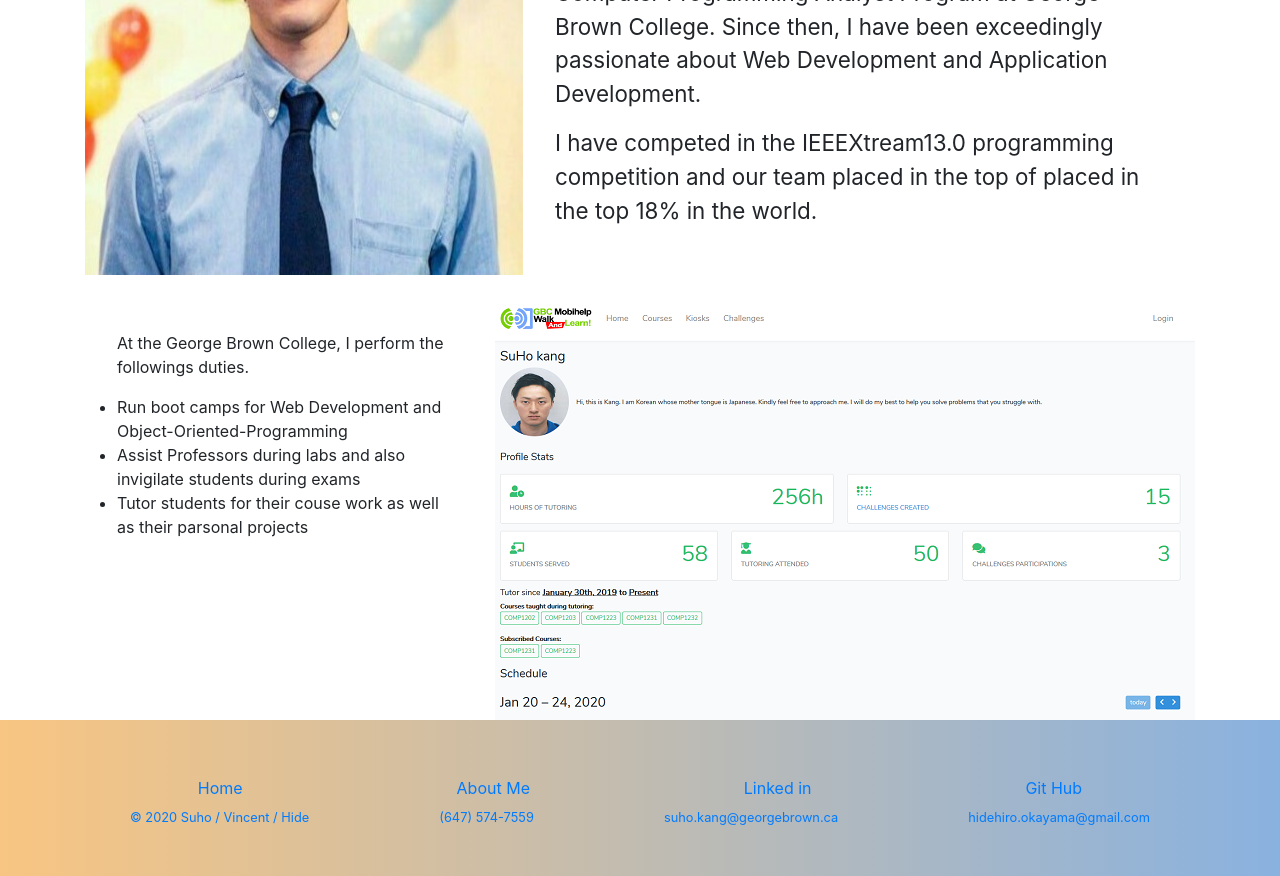
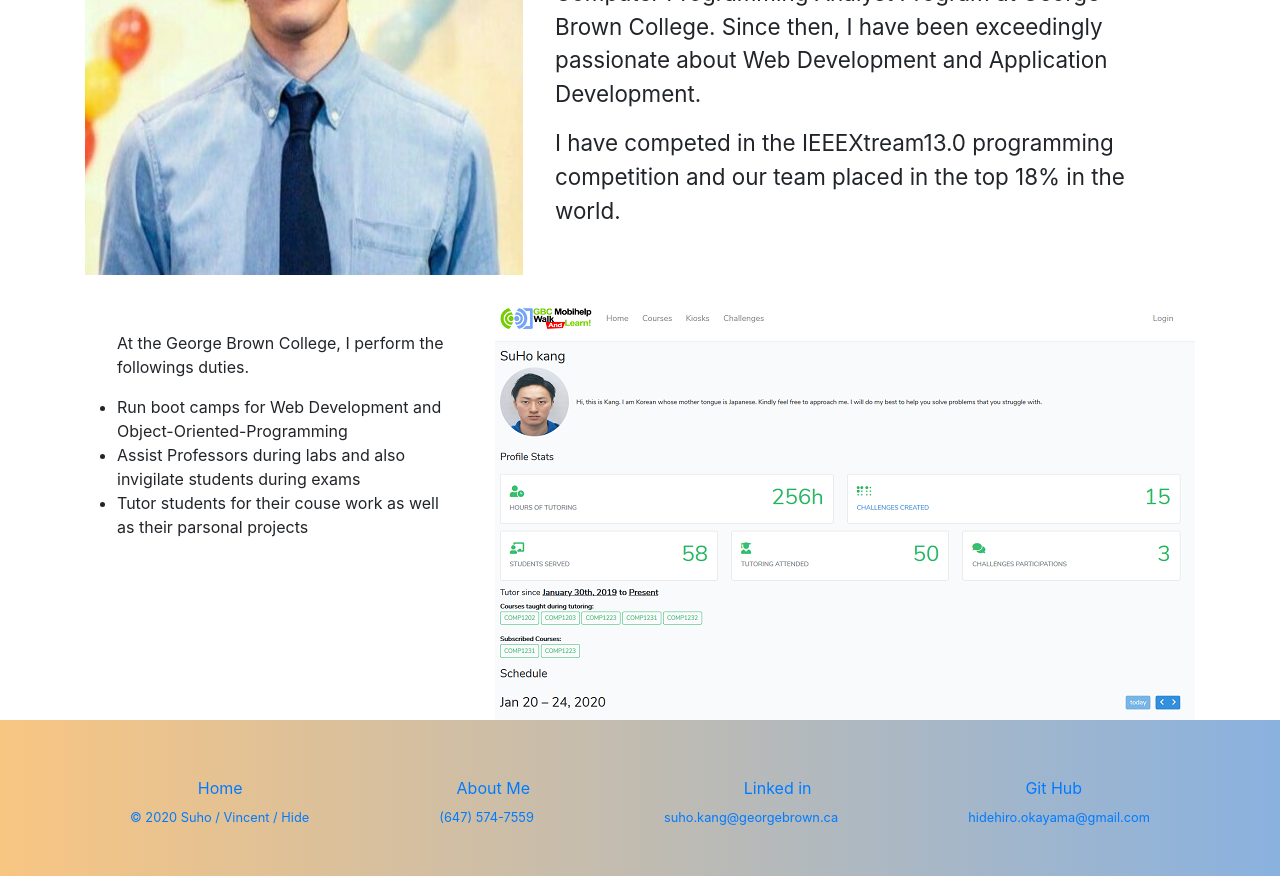
Before and after one commit to Vincent-hide/portfolio_react.js, a React (Create React App) app in the folder vince/: page / in a window 1280 px wide. Shown: the part 1080-1956 px from the top of the page. Built offline with nearby package versions, Linux system fonts and the light colour scheme.

Commit message:
bug fixed

```diff
--- a/vince/src/components/pages/Mobi.js
+++ b/vince/src/components/pages/Mobi.js
@@ -14,7 +14,7 @@ const Mobi = () => {
                 <div data-aos="fade-up">
                     <p>Hello. I am Kang Suho. Thank you for viewing my portfolio. I am a Korean who was born and raised in Japan. I am capable of speaking Japanese, English and Koran.</p>
                     <p>I started studying programming back in 2019 in T127 Computer Programming Analyst Program at George Brown College. Since then, I have been exceedingly passionate about Web Development and Application Development.</p>
-                    <p>I have competed in the IEEEXtream13.0 programming competition and our team placed in the top of placed in the top 18% in the world.</p>
+                    <p>I have competed in the IEEEXtream13.0 programming competition and our team placed in the top 18% in the world.</p>
                 </div>
             </div>
 
```
